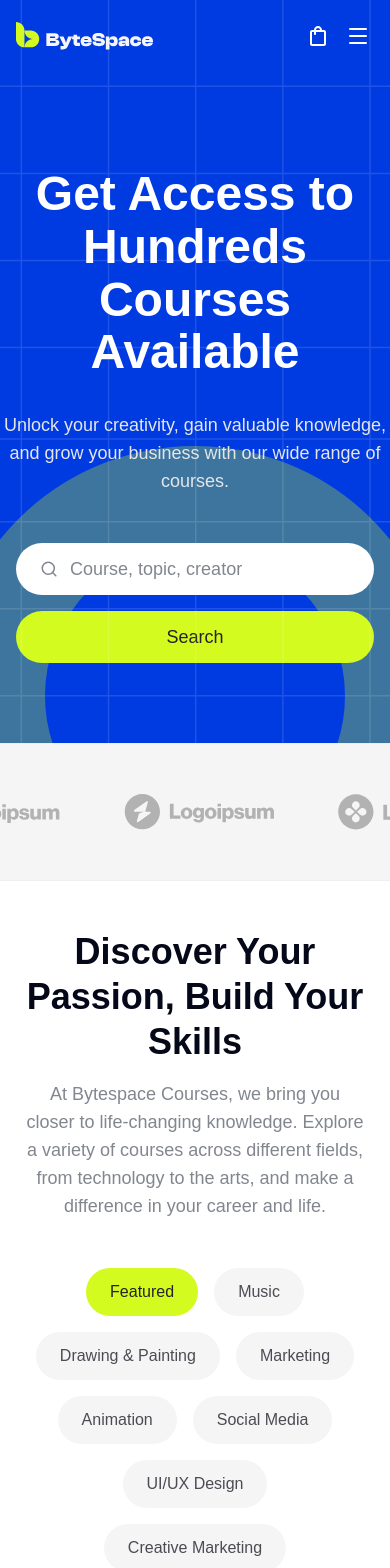
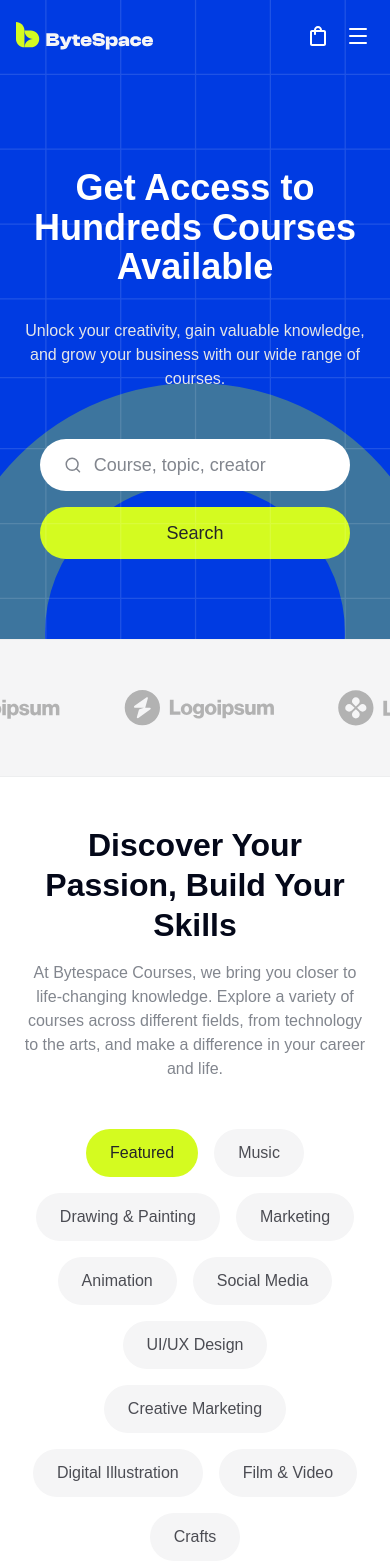
Before and after one commit to Ashfatul/doin-assignement, a Next.js app: page / in a window 390 px wide. Shown: the top 1568 px of the page. Built offline with nearby package versions, Linux system fonts and the light colour scheme; a web font is replaced by a local one.

Commit message:
Refactor typography across multiple components for improved readability and consistency

```diff
--- a/app/not-found.tsx
+++ b/app/not-found.tsx
@@ -14,12 +14,12 @@ export default function NotFound() {
         <Grid />
         {/* 404 Text Background (Linear gradient clip text) */}
         <div className="absolute inset-0 -top-50 flex items-center justify-center pointer-events-none z-0">
-          <span className="font-heading font-bold text-[300px] md:text-[480px] leading-none bg-gradient-to-b from-[#cbfc01] to-white/0 bg-clip-text text-transparent select-none">
+          <span className="font-heading font-bold text-[170px] md:text-[480px] leading-none bg-gradient-to-b from-[#cbfc01] to-white/0 bg-clip-text text-transparent select-none -mt-40 md:mt-0">
             404
           </span>
         </div>
 
-        <div className="relative z-10 flex flex-col items-center justify-center gap-6 text-center max-w-[935px] px-6 mt-100">
+        <div className="relative z-10 flex flex-col items-center justify-center gap-6 text-center max-w-[935px] px-6 mt-30 md:mt-100">
           <h1 className="font-heading font-semibold text-[40px] md:text-[72px] leading-[1.2] md:leading-[86.4px] text-white">
             The page you are looking for doesn’t exist
           </h1>
--- a/components/sections/Categories.tsx
+++ b/components/sections/Categories.tsx
@@ -17,10 +17,10 @@ export default function Categories() {
 
         {/* Heading Area */}
         <div className="flex flex-col items-center text-center gap-4 mx-auto">
-          <h2 className="font-heading font-semibold text-3xl md:text-[40px] text-black">
+          <h2 className="font-heading font-semibold text-[28px] md:text-[40px] text-black">
             Explore Diverse Learning Paths at Bytespace
           </h2>
-          <p className="font-sans font-normal text-[18px] text-[#82868e] leading-relaxed">
+          <p className="font-sans font-normal text-base md:text-[18px] text-[#82868e] leading-relaxed">
             At Bytespace, we believe in empowering individuals through knowledge. Our diverse range of courses spans various <br /> fields, ensuring there&apos;s something for everyone. Unleash your potential and explore our carefully curated categories.
           </p>
         </div>
--- a/components/sections/Courses.tsx
+++ b/components/sections/Courses.tsx
@@ -108,10 +108,10 @@ export default function Courses() {
          <div className="max-w-[1440px] mx-auto px-6 md:px-10 lg:px-[120px] flex flex-col gap-12">
             {/* Heading */}
             <div className="flex flex-col items-center text-center gap-4 max-w-[917px] mx-auto">
-               <h2 className="font-heading font-semibold text-4xl md:text-[44px] text-text-main leading-tight">
+               <h2 className="font-heading font-semibold text-[32px] md:text-[44px] text-text-main leading-tight">
                   Discover Your Passion, Build Your Skills
                </h2>
-               <p className="font-sans font-normal text-lg text-text-muted">
+               <p className="font-sans font-normal text-base md:text-lg text-text-muted">
                   At Bytespace Courses, we bring you closer to life-changing
                   knowledge. Explore a variety of courses across different
                   fields, from technology to the arts, and make a difference in
--- a/components/sections/CreatorCTA.tsx
+++ b/components/sections/CreatorCTA.tsx
@@ -21,7 +21,7 @@ export default function CreatorCTA() {
 
       <div className="relative z-10 w-full max-w-[1440px] mx-auto px-6 md:px-10 lg:px-[120px] flex flex-col items-center text-center gap-10">
         <div className="flex flex-col gap-8 max-w-[964px] items-center">
-          <h2 className="font-heading font-semibold text-4xl md:text-[44px] leading-tight text-[#f5f5f6] max-w-[710px]">
+          <h2 className="font-heading font-semibold text-[32px] md:text-[44px] leading-tight text-[#f5f5f6] max-w-[710px]">
             Unlock Your Potential as a Creator with ByteSpace
           </h2>
           <p className="font-sans font-normal text-lg text-[#f5f5f6] leading-relaxed">
--- a/components/sections/Hero.tsx
+++ b/components/sections/Hero.tsx
@@ -32,11 +32,11 @@ export default function Hero() {
                   yRange={[-15, 15]}
                   rotateRange={[0, 15, 0]}
                />
-               <div className="flex-1 max-w-[935px] flex flex-col gap-8 mx-auto">
-                  <h1 className="font-heading font-semibold text-[48px] md:text-[60px] lg:text-[72px] leading-[1.1] text-white text-center">
+               <div className="flex-1 max-w-[935px] flex flex-col gap-8 mx-auto px-6 lg:px-0">
+                  <h1 className="font-heading font-semibold text-[36px] sm:text-[48px] md:text-[60px] lg:text-[72px] leading-[1.1] text-white text-center">
                      Get Access to Hundreds Courses Available
                   </h1>
-                  <p className="font-sans font-normal text-lg text-[#e5e6e8] max-w-[819px]">
+                  <p className="font-sans font-normal text-base md:text-lg text-[#e5e6e8] max-w-[819px] mx-auto text-center">
                      Unlock your creativity, gain valuable knowledge, and grow
                      your business with our wide range of courses.
                   </p>
--- a/components/sections/PathToGrowth.tsx
+++ b/components/sections/PathToGrowth.tsx
@@ -48,7 +48,7 @@ export default function PathToGrowth() {
 
           {/* Left Text Content */}
           <div className="flex-1 flex flex-col gap-10 max-w-[574px] z-10">
-            <h2 className="font-heading font-semibold text-4xl md:text-[44px] text-text-dark leading-[1.2]">
+            <h2 className="font-heading font-semibold text-[32px] md:text-[44px] text-text-dark leading-[1.2]">
               Your Path to Professional Growth Starts Here!
             </h2>
             <p className="font-sans font-normal text-lg text-[#4b4c53] leading-relaxed">
@@ -195,7 +195,7 @@ export default function PathToGrowth() {
 
           {/* Right Text Content */}
           <div className="flex-1 flex flex-col gap-8 max-w-[574px] z-10">
-            <h2 className="font-heading font-semibold text-4xl md:text-[44px] text-text-dark leading-[1.2]">
+            <h2 className="font-heading font-semibold text-[32px] md:text-[44px] text-text-dark leading-[1.2]">
               Create & Manage Courses Easily.
             </h2>
             <p className="font-sans font-normal text-lg text-[#4b4c53] leading-relaxed">
--- a/components/sections/Testimonials.tsx
+++ b/components/sections/Testimonials.tsx
@@ -58,7 +58,7 @@ export default function Testimonials() {
 
         {/* Header */}
         <div className="flex flex-col lg:flex-row items-start lg:items-center justify-between gap-8">
-          <h2 className="font-heading font-semibold text-4xl md:text-[44px] text-black leading-tight max-w-[577px]">
+          <h2 className="font-heading font-semibold text-[32px] md:text-[44px] text-black leading-tight max-w-[577px]">
             Discover What Our Community Is Saying
           </h2>
           <p className="font-sans font-normal text-lg text-[#4f4f4f] leading-relaxed max-w-[580px]">
```
